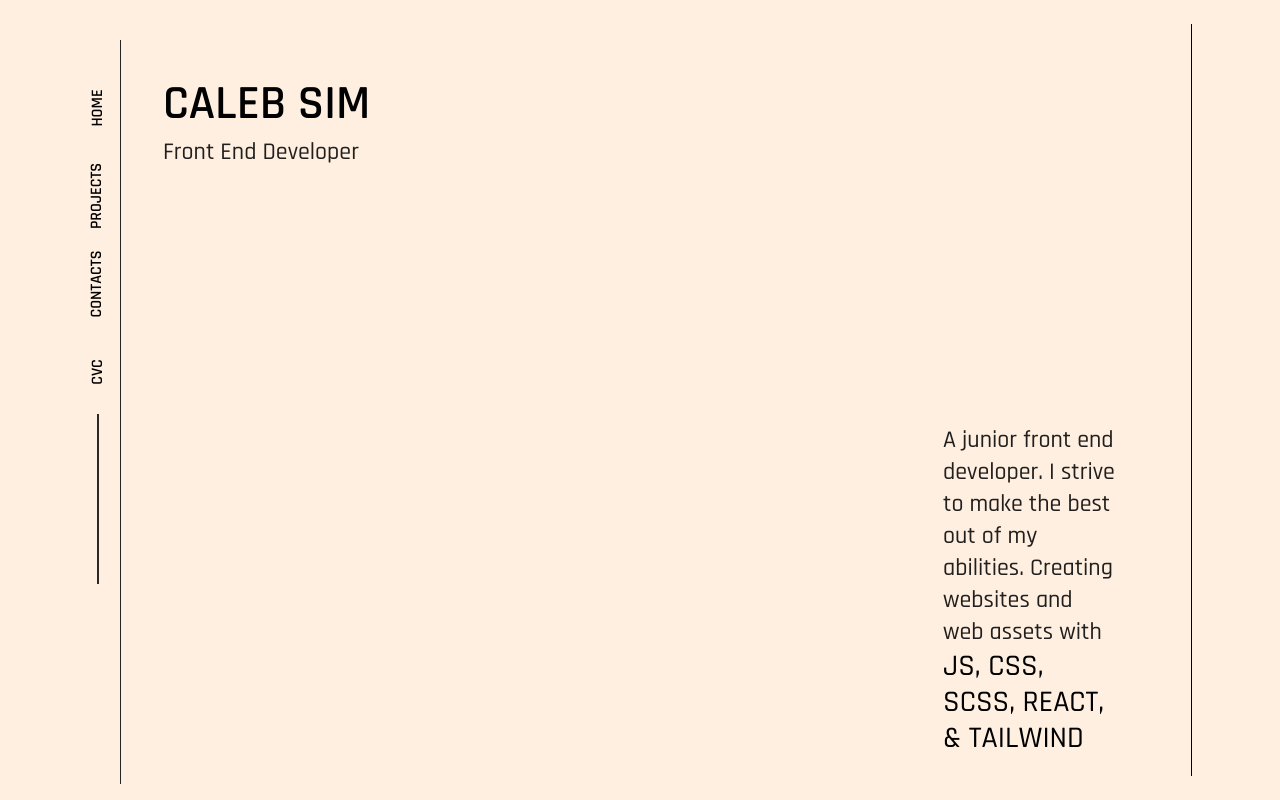
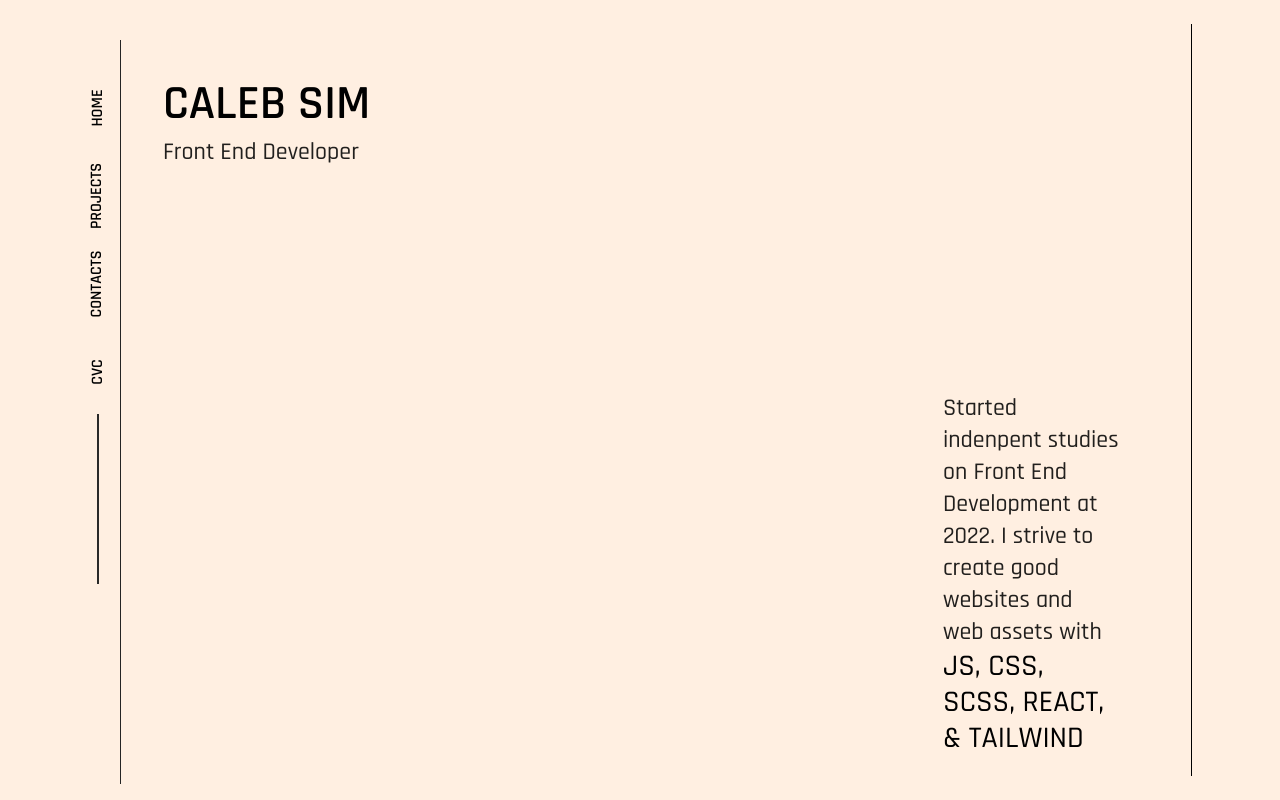
Before and after one commit to CodeLamp168/Caleb-Dylan-Sim-Portfolio, a React (Vite) app: page / in a window 1280 px wide. Built offline with nearby package versions, Linux system fonts and the light colour scheme.

Commit message:
Home tweaks

```diff
--- a/src/assets/Home.jsx
+++ b/src/assets/Home.jsx
@@ -1,16 +1,29 @@
 export default function Home(){
 
+    function AssetHeader(){
+
+        return(
+        <div className="title-header border-black py-6 text-center md:text-left w-full max-w-xs md:max-w-xl">
+          <h1 className="text-5xl text-black font-semibold">CALEB SIM</h1>
+          <p className="text-2xl pt-2 font-medium">Front End Developer</p>
+        </div>
+        )
+    }
+
+    function AssetDetails(){
+
+        return(
+        <div className="md:absolute text-2xl w-72 md:w-44 md:right-14 md:bottom-1">
+        <p className="font-medium text-center md:text-left">Started indenpent studies on Front End Development at 2022. I strive to create good websites and web assets with <span className="font-semibold text-3xl">JS, CSS, SCSS, REACT, & TAILWIND</span></p>
+        </div>
+        )
+    }
 
 
     return(
     <div className="Asset-content home-main-div flex flex-col  items-center md:block min-h-full p-4  relative">
-         <div className="border-black py-6 text-center md:text-left w-full max-w-xs md:max-w-xl">
-          <h1 className="text-5xl text-black font-semibold">CALEB SIM</h1>
-          <p className="text-2xl pt-2 font-medium">Front End Developer</p>
-        </div>
-        <div className="md:absolute  md:text-2xl w-44 md:right-14 md:bottom-1">
-            <p className="font-medium text-center md:text-left">A junior front end developer. I strive to make the best out of my abilities. Creating websites and web assets with <span className="font-semibold text-3xl">JS, CSS, SCSS, REACT, & TAILWIND</span></p>
-        </div>
+        <AssetHeader/>
+        <AssetDetails/>
     </div>
     )
 }
```
